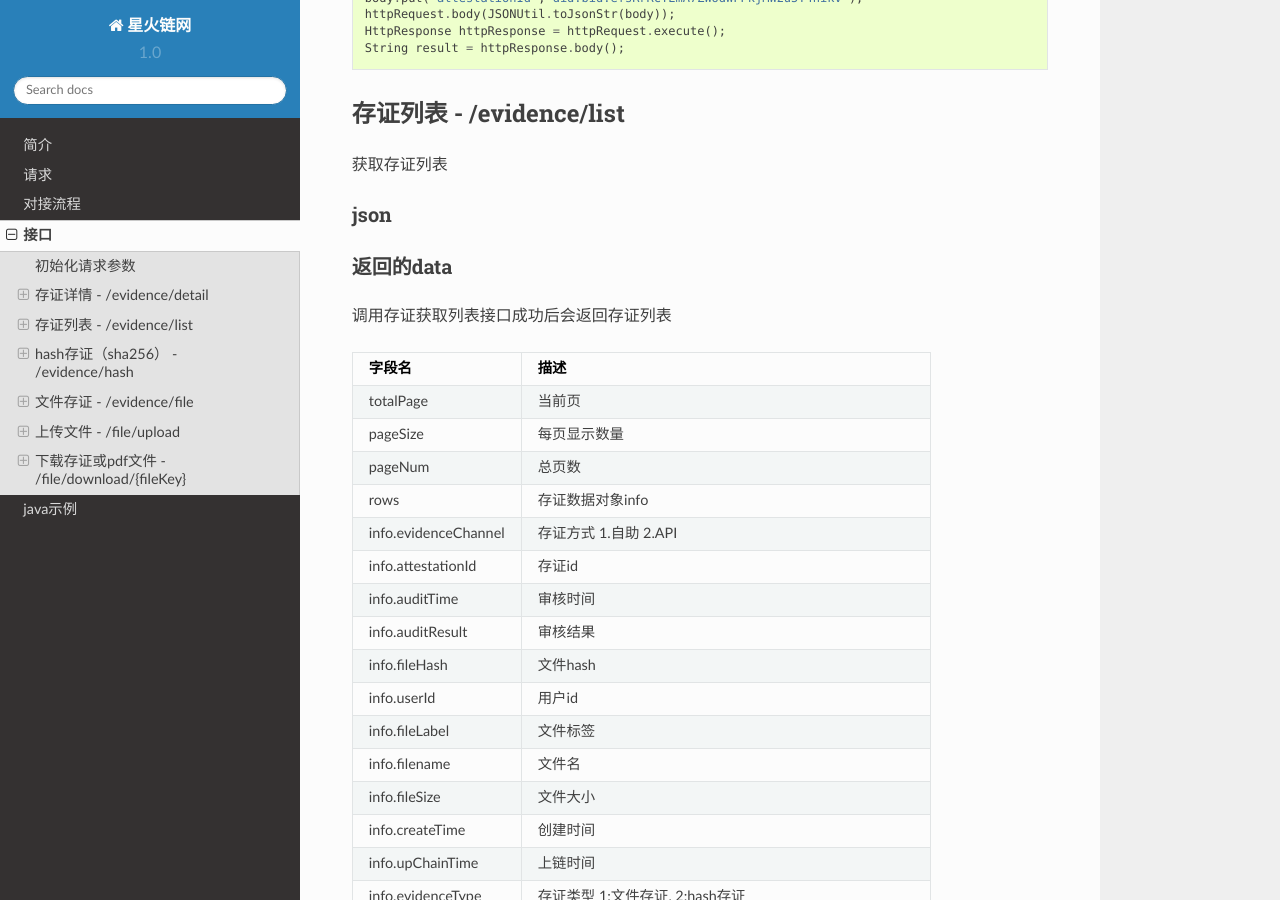
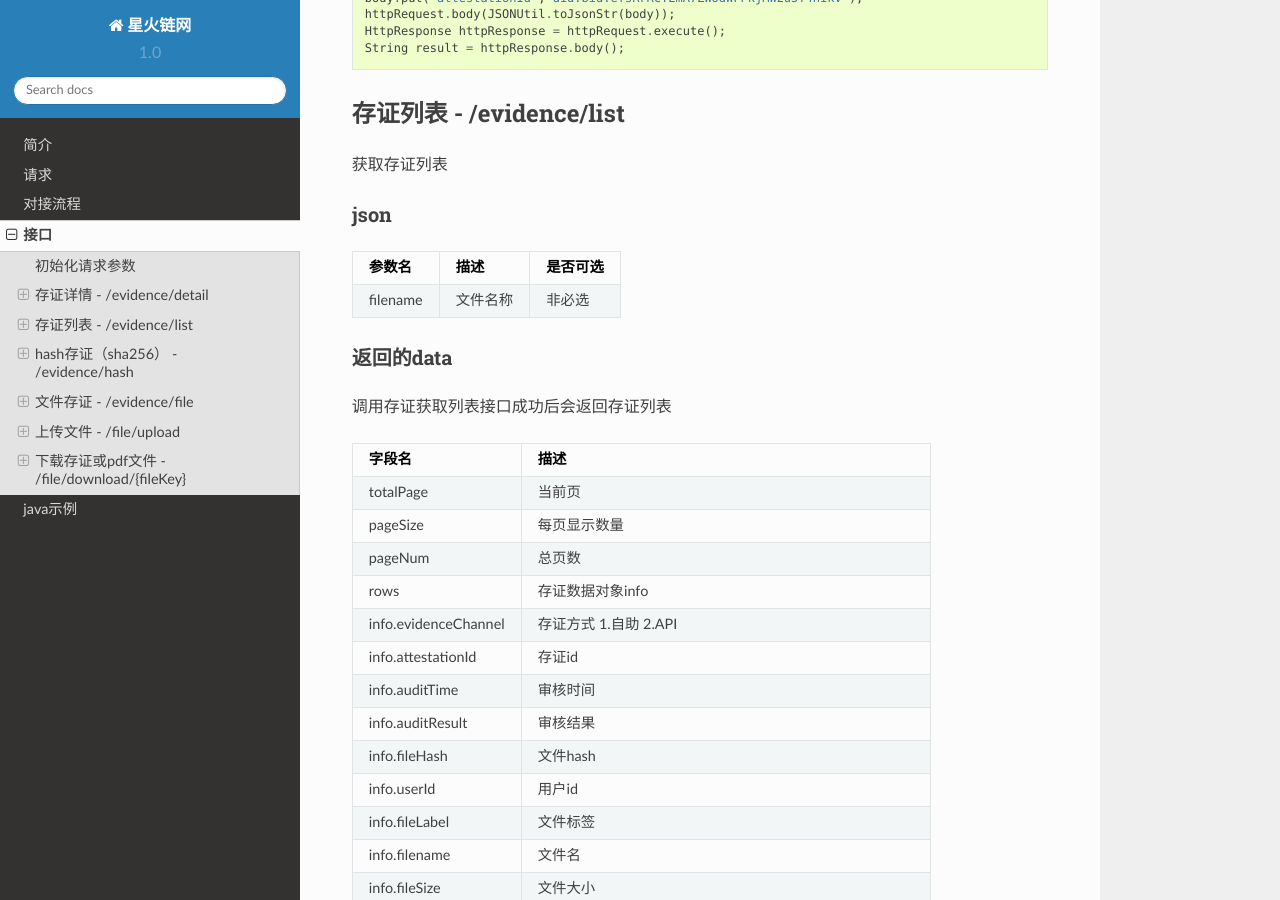
Before and after one commit to kurohayan/xhy-docs, a Sphinx documentation site: the page built from docs/api.rst, in a window 1280 px wide and 900 px high, scrolled down 1831 px. Built offline with Sphinx 7.4.7 and the Read the Docs theme 2.0.0, drawn with Linux system fonts in a browser that asks for light colours.

Commit message:
完善文档，问题处理

```diff
--- a/docs/api.rst
+++ b/docs/api.rst
@@ -83,6 +83,11 @@
 
 json
 ^^^^^^^^^^^^^^^
+=================  ================================================ ============
+参数名 				描述                                              是否可选
+=================  ================================================ ============
+filename            文件名称                                             非必选
+=================  ================================================ ============
 
 =================  ================================================ ============
 参数名 				描述                                              是否可选
@@ -228,12 +233,13 @@
 
 form-data
 ^^^^^^^^^^^^^^^
-=================  ======================================= ================
-参数名 				描述                                      是否可选
-=================  ======================================= ================
+
+=========  ================================================= ==============
+参数名         描述                                                是否可选
+=========  ================================================= ==============
 file         文件                                                 必选
 type         文件类型 doc.文档 pic.图片 audio.音频 video.视频        必选
-=================  ======================================= ================
+=========  ================================================= ==============
 
 返回的data
 ^^^^^^^^^^^^^^
```
